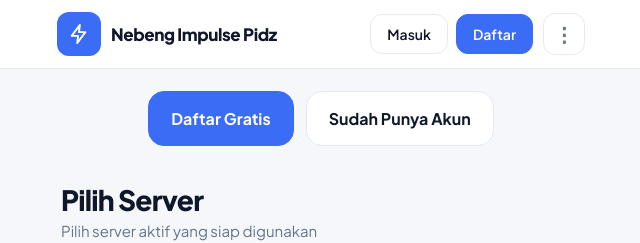
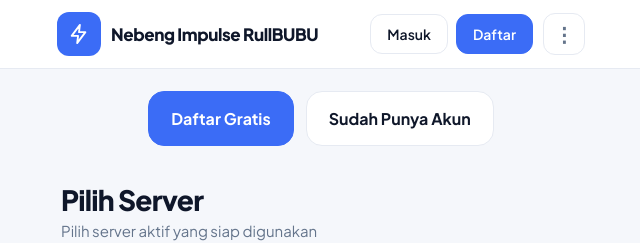
Before and after one commit to svr8nvmtrm-create/nebeng-impulse, a website: page index.html in a window 1280 px wide. Shown: the top 243 px of the page, 319-959 px from the left. Drawn offline with Linux system fonts and the light colour scheme.

Commit message:
Update index.html

```diff
--- a/index.html
+++ b/index.html
@@ -4,7 +4,7 @@
 <meta charset="UTF-8">
 <meta name="viewport" content="width=device-width, initial-scale=1, viewport-fit=cover">
 <meta name="theme-color" content="#f5f7fb">
-<title>Nebeng Impulse Rullbubu
+<title>Nebeng Impulse RullBUBU
 </title>
 <link rel="preconnect" href="https://fonts.googleapis.com">
 <link rel="preconnect" href="https://fonts.gstatic.com" crossorigin>
@@ -96,7 +96,7 @@
 <header>
   <div class="bar">
     <div class="logo"><svg viewBox="0 0 24 24"><path d="M13 2 4 14h7l-1 8 9-12h-7z"/></svg></div>
-    <div class="brand">Nebeng Impulse Pidz</div>
+    <div class="brand">Nebeng Impulse RullBUBU</div>
     <div id="authBtns" style="display:flex;gap:8px">
       <button class="btn" onclick="openAuth('login')">Masuk</button>
       <button class="btn primary" onclick="openAuth('register')">Daftar</button>
```
